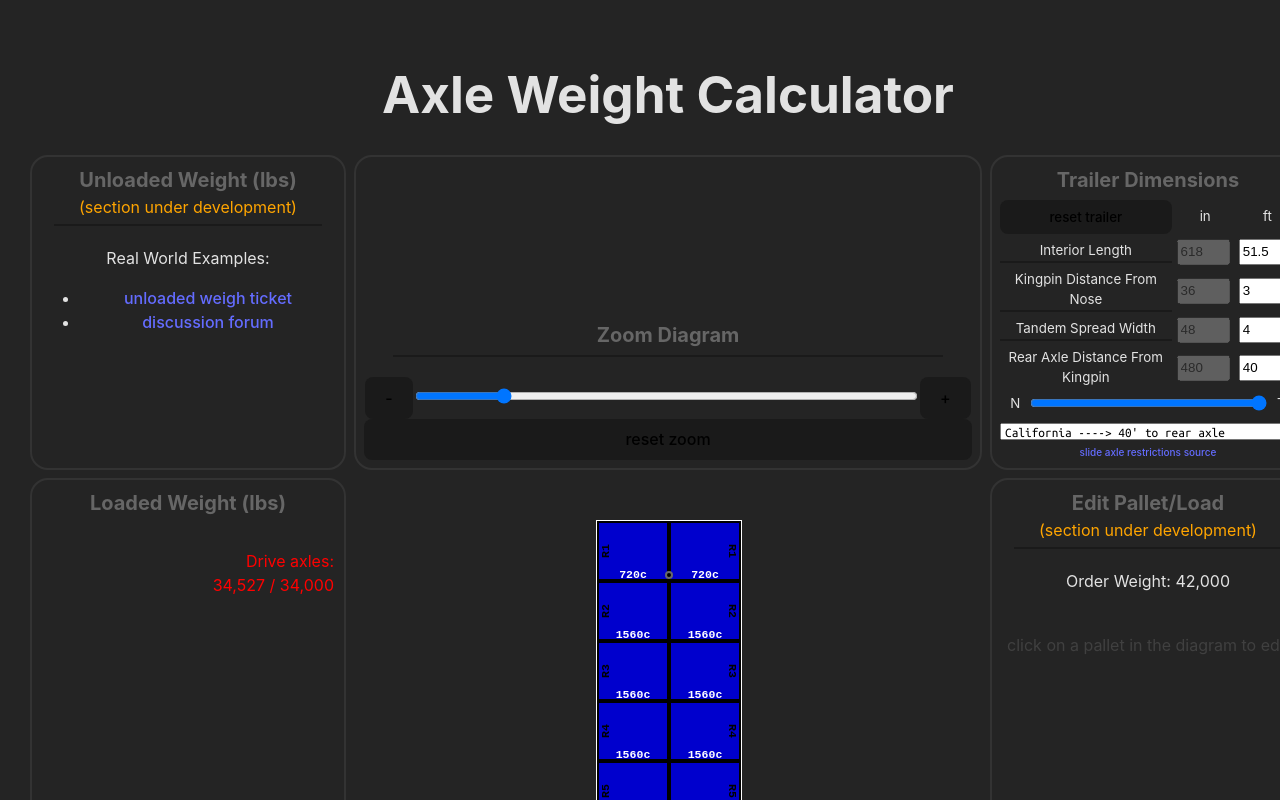
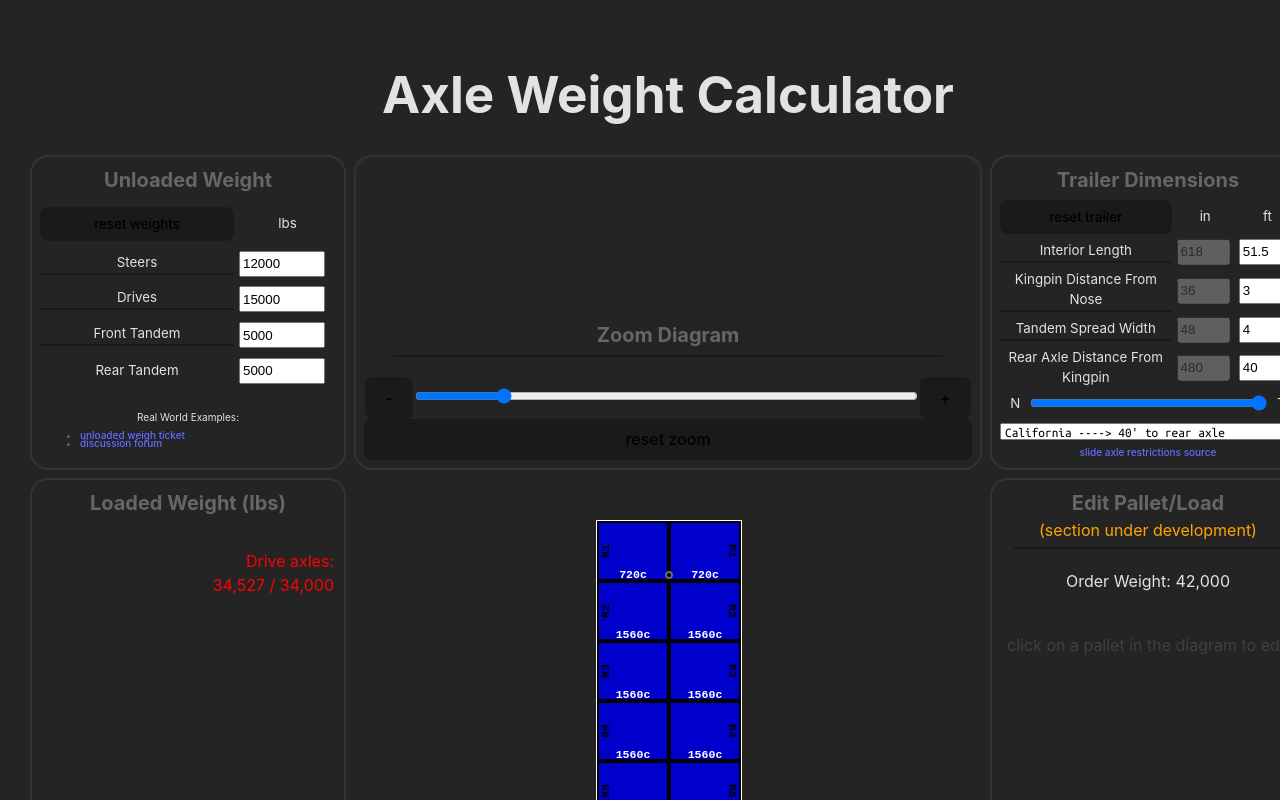
Before and after one commit to PTLux1517/axle-weight-calculator, a React (Vite) app: page / in a window 1280 px wide. Shown: the top 800 px of the page. Built offline with nearby package versions, Linux system fonts and the light colour scheme.

Commit message:
in progress

```diff
--- a/src/App.css
+++ b/src/App.css
@@ -16,6 +16,33 @@ main {
       outline: 2px solid hsl(0,0%,20%);
       border-radius: 16px;
       padding: 8px;
+   }
+   #unloaded-weight-container {
+      display: grid;
+      grid-template-columns: 2fr 1fr;
+      align-items: center;
+      grid-gap: 5px;
+      font-size: smaller;
+      & h3 {
+         align-self: start;
+      }
+      & input {
+         width: 80%;
+         height: 20px;
+      }
+      .divided {
+         border-bottom: 2px solid hsl(0,0%,10%);
+      }
+      #examples {
+         line-height: 0.8;
+         font-size: x-small;
+         & ul {
+            text-align: start;
+            & li::marker {
+               color: hsl(0,0%,40%);
+            }
+         }
+      }
    }
    #trailer-dimensions-container {
       display: grid;
--- a/src/App.tsx
+++ b/src/App.tsx
@@ -24,6 +24,24 @@ function App() {
 
    function setZoomSlider(newZoom:number) {
       (document.getElementById("zoom-slider") as HTMLInputElement).value = String(newZoom);
+   }
+
+   function resetUnloadedWeightsListener() {
+      setUnloaded(defaultUnloadedWeights);
+      (document.getElementById("steers-wt-unloaded") as HTMLInputElement).value = String(defaultUnloadedWeights.steers);
+      (document.getElementById("drives-wt-unloaded") as HTMLInputElement).value = String(defaultUnloadedWeights.drives);
+      (document.getElementById("fTandem-wt-unloaded") as HTMLInputElement).value = String(defaultUnloadedWeights.fTandem);
+      (document.getElementById("rTandem-wt-unloaded") as HTMLInputElement).value = String(defaultUnloadedWeights.rTandem);
+   }
+
+   function unloadedAxleWeightListener(e:ChangeEvent<HTMLInputElement>, axle:"steers"|"drives"|"front_tandem"|"rear_tandem") {
+      const newAxleWt = Number(e.target?.value)
+      setUnloaded((prev:AxleWeights) => (() => {switch (axle) {
+         case "steers": return {...prev, steers: newAxleWt};
+         case "drives": return {...prev, drives: newAxleWt};
+         case "front_tandem": return {...prev, fTandem: newAxleWt};
+         case "rear_tandem": return {...prev, rTandem: newAxleWt};
+      }})())
    }
 
    function resetTrailerDimensionsListener() {
@@ -208,7 +226,7 @@ function App() {
 
    useEffect(() => {
       setLoaded(calcAxleWeights(sampleTrailer,unloaded,rearAxleTypeCapacity))
-   },[sampleTrailer]);
+   },[sampleTrailer, unloaded]);
 
    const frontTandAxleRenderPos = zoom * (sampleTrailer.tandemCenterDistanceFromNose - sampleTrailer.tandemSpreadWidth/2)
    const rearTandAxleRenderPos = zoom * (sampleTrailer.tandemCenterDistanceFromNose + sampleTrailer.tandemSpreadWidth/2)
@@ -347,16 +365,23 @@ function App() {
          <main>
             {/* ----------------------------------------------------------------- COLUMN 1 ----------------------------------------------------------------- */}
             <div id={"unloaded-weight-container"} style={{gridRow: 1, gridColumn: 1}}>
-               <h3>Unloaded Weight (lbs)</h3>
-               <div style={{color: "orange"}}>(section under development)</div><hr/>
-               <button hidden onClick={() => {
-                  setUnloaded(defaultUnloadedWeights)
-               }}>reset</button>
-               <div>Real World Examples:</div>
-               <ul>
-                  <li><a href={"https://www.thetruckersreport.com/truckingindustryforum/attachments/b9a6ca71-b803-4b06-8dd5-b43491aeb7ee-jpeg.389972/"} target={"_blank"}>unloaded weigh ticket</a></li>
-                  <li><a href={"https://www.reddit.com/r/Truckers/comments/oipyl5/what_are_the_average_axle_weights_of_an_empty/"} target={"_blank"}>discussion forum</a></li>
-               </ul>
+               <h3 style={{gridColumn: "1/3"}}>Unloaded Weight</h3>
+               <button style={{gridColumn: 1}} onClick={resetUnloadedWeightsListener}>reset weights</button>
+               <div style={{gridColumn: 2}}>lbs</div>
+               <label style={{gridColumn: 1}} className={"divided"} htmlFor={"steers-wt-unloaded"}>Steers</label>
+               <input style={{gridColumn: 2}} type={"number"} id={"steers-wt-unloaded"} name={"steers-wt-unloaded"} min={100} max={12000} step={20} defaultValue={unloaded.steers} onChange={e => unloadedAxleWeightListener(e,"steers")}/>
+               <label style={{gridColumn: 1}} className={"divided"} htmlFor={"drives-wt-unloaded"}>Drives</label>
+               <input style={{gridColumn: 2}} type={"number"} id={"drives-wt-unloaded"} name={"drives-wt-unloaded"} min={100} max={34000} step={20} defaultValue={unloaded.drives} onChange={e => unloadedAxleWeightListener(e,"drives")}/>
+               <label style={{gridColumn: 1}} className={"divided"} htmlFor={"fTandem-wt-unloaded"}>Front Tandem</label>
+               <input style={{gridColumn: 2}} type={"number"} id={"fTandem-wt-unloaded"} name={"fTandem-wt-unloaded"} min={100} max={rearAxleTypeCapacity} step={20} defaultValue={unloaded.fTandem} onChange={e => unloadedAxleWeightListener(e,"front_tandem")}/>
+               <label style={{gridColumn: 1}} htmlFor={"rTandem-wt-unloaded"}>Rear Tandem</label>
+               <input style={{gridColumn: 2}} type={"number"} id={"rTandem-wt-unloaded"} name={"rTandem-wt-unloaded"}  min={100} max={rearAxleTypeCapacity} step={20} defaultValue={unloaded.rTandem} onChange={e => unloadedAxleWeightListener(e,"rear_tandem")}/>
+               <div style={{gridColumn: "1/3", marginTop: "20px"}} id={"examples"}>Real World Examples:
+                  <ul>
+                     <li><a href={"https://www.thetruckersreport.com/truckingindustryforum/attachments/b9a6ca71-b803-4b06-8dd5-b43491aeb7ee-jpeg.389972/"} target={"_blank"}>unloaded weigh ticket</a></li>
+                     <li><a href={"https://www.reddit.com/r/Truckers/comments/oipyl5/what_are_the_average_axle_weights_of_an_empty/"} target={"_blank"}>discussion forum</a></li>
+                  </ul>
+               </div>
             </div>
             <div id={"loaded-weight-container"} style={{gridRow: 2, gridColumn: 1}}>
                <h3>Loaded Weight (lbs)</h3>
@@ -371,7 +396,7 @@ function App() {
             </div>
             <div style={{gridRow: 4, gridColumn: "1/4"}} id={"staged-pallets-container"}>
                <h3>Staged Pallets</h3>
-               <div style={{color: "orange"}}>(section under development)</div><hr/>
+               <div style={{color: "orange"}}>(section under development)<hr/></div>
                <div id={"pallet-pool"}>
 
                </div>
@@ -440,7 +465,7 @@ function App() {
             </div>
             <div id={"editor-container"} style={{gridRow: 2, gridColumn: 3}}>
                <h3>Edit Pallet/Load</h3>
-               <div style={{color: "orange"}}>(section under development)</div><hr/>
+               <div style={{color: "orange"}}>(section under development)<hr/></div>
                {loaded && <div style={{marginBottom: "40px"}}>Order Weight: {Math.ceil(totalLoadWt(loaded,unloaded)).toLocaleString()}</div>}
                {!selectedPosition1 && <div style={{marginTop: "40px", color: "hsl(0,0%,25%)"}}>click on a pallet in the diagram to edit</div>}
                {selectedPosition1 && selectedPosition2 && <>
```
